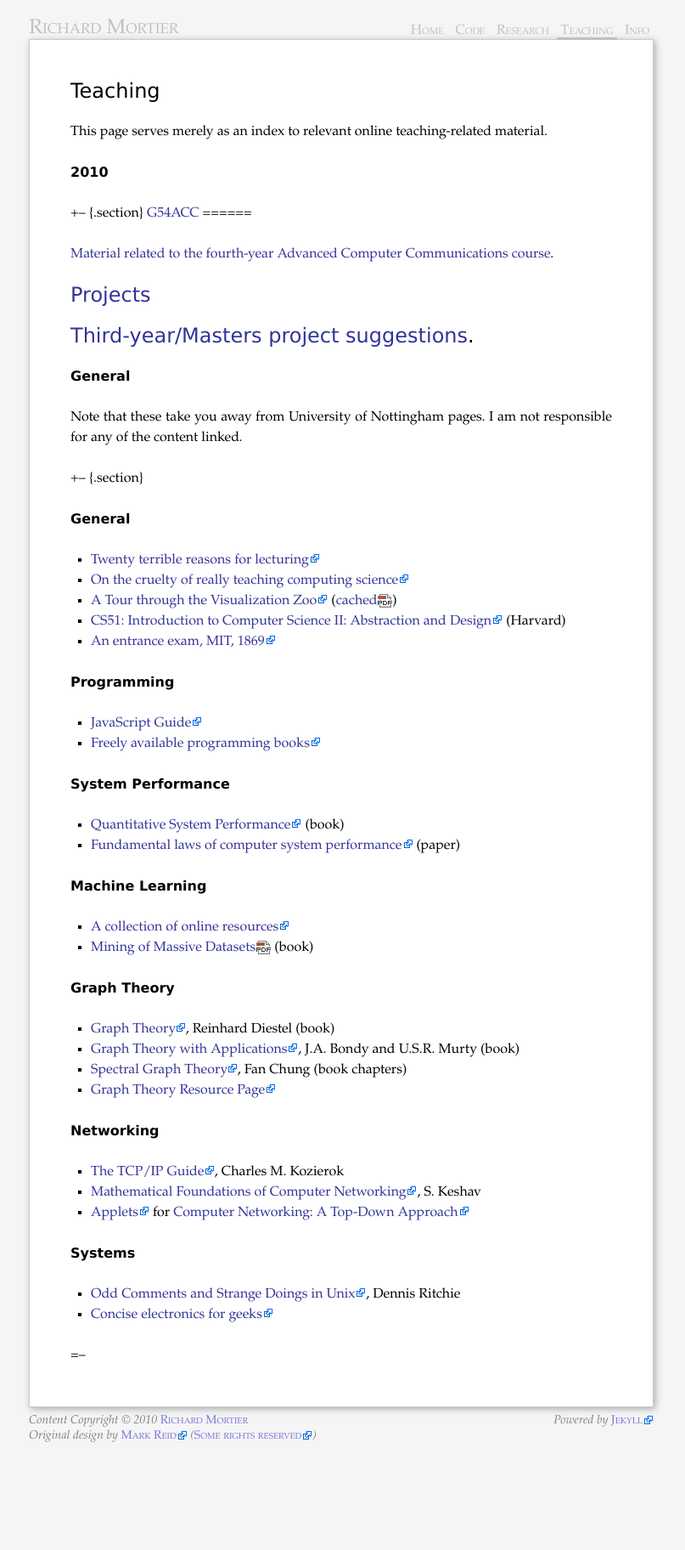
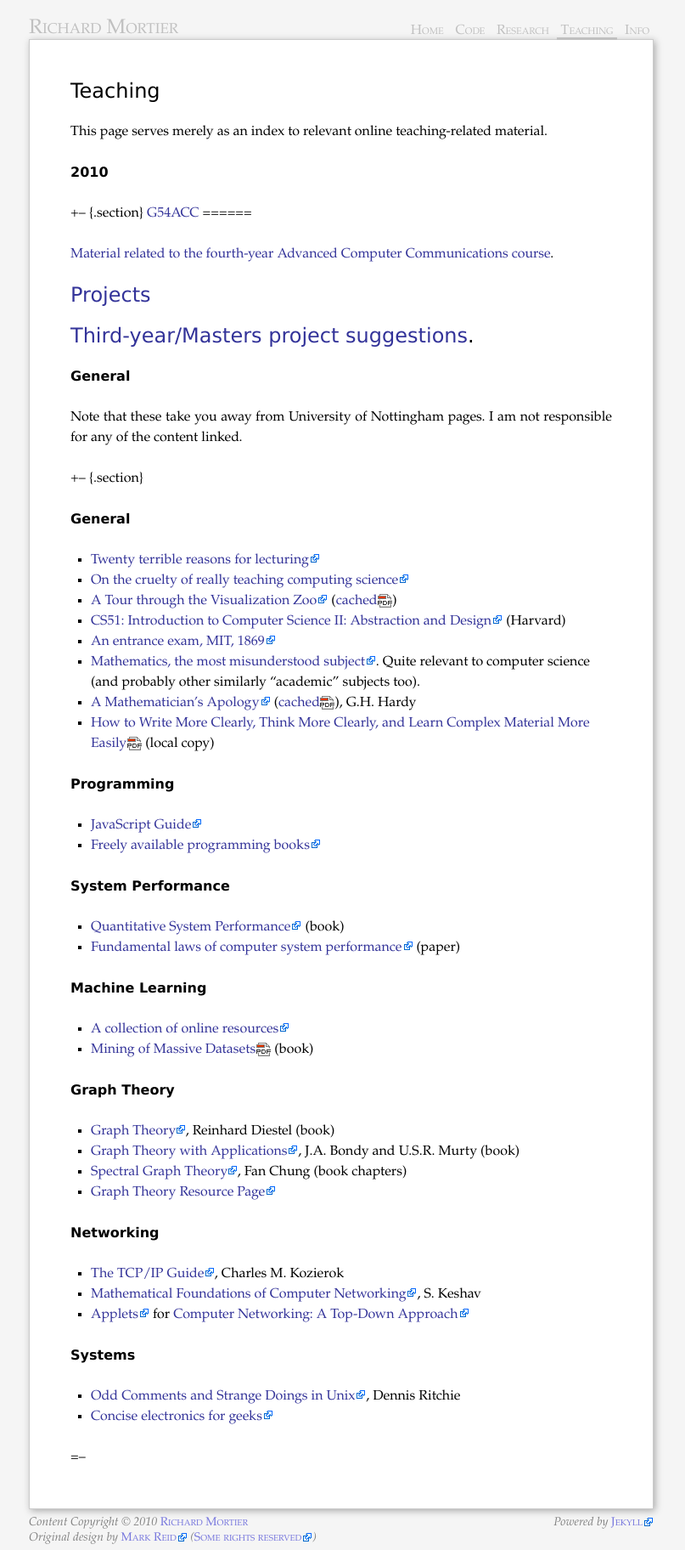
Before and after one commit to mor1/mort-www, a Jekyll site: the page built from teaching/index.md, in a window 1280 px wide. Shown: the whole page at 85% size, without its empty margins (238-1045 px from the left). Built offline with Jekyll 4.4.1, drawn with Linux system fonts in a browser that asks for light colours; Markdown is read by kramdown in place of the engine named in the settings; before the commit the page ends 1704 px from its top, so only the background shows below that.

Commit message:
more links

```diff
--- a/teaching/index.md
+++ b/teaching/index.md
@@ -54,7 +54,15 @@ General
   Design](http://www.seas.harvard.edu/courses/cs51) (Harvard)
 + [An entrance exam, MIT,
   1869](http://libraries.mit.edu/archives/exhibits/exam/index.html)
-
++ [Mathematics, the most misunderstood
+  subject](http://www.fordham.edu/academics/programs_at_fordham_/mathematics_departme/what_math/index.asp).
+  Quite relevant to computer science (and probably other similarly
+  "academic" subjects too).
++ [A Mathematician's Apology](http://www.math.ualberta.ca/mss/)
+  ([cached](./material/GHHardy-AMathematiciansApology.pdf)),
+  G.H. Hardy
++ [How to Write More Clearly, Think More Clearly, and Learn Complex
+  Material More Easily](./material/WriteThinkLearn.pdf) (local copy)
 
 Programming
 -----------
```
Also changed, not shown: teaching/2010-g54acc/index.md (+3 -1 lines), 3 other files.
